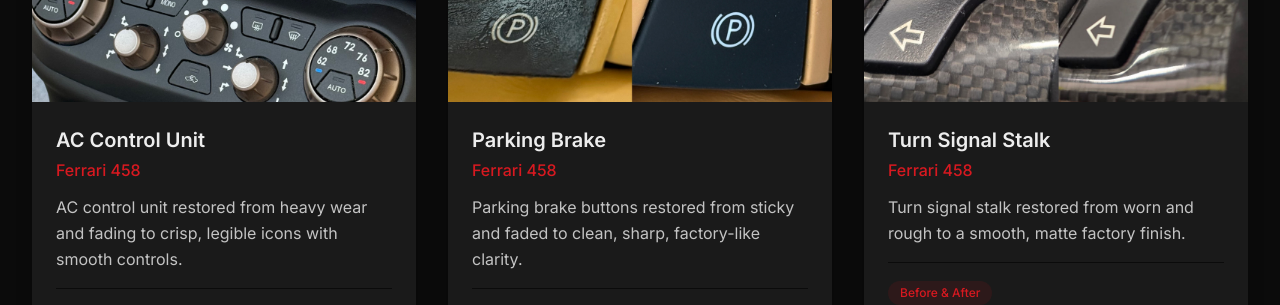
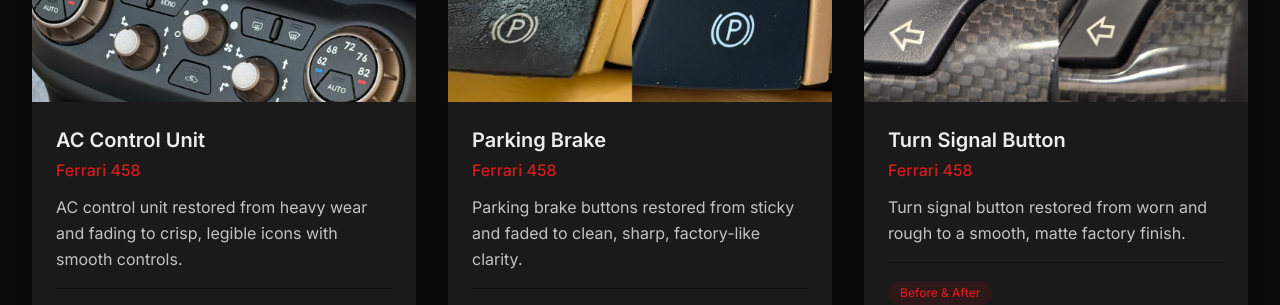
Before and after one commit to ElizabethT-N/Le-Reserve-Motorworks-LLC, a React (Vite) app: page / in a window 1280 px wide. Shown: the part 2580-2885 px from the top of the page. Built offline with nearby package versions, Linux system fonts and the light colour scheme.

Commit message:
correct turn signal button

```diff
--- a/src/data/gallery.ts
+++ b/src/data/gallery.ts
@@ -43,11 +43,11 @@
     caption: "Parking brake buttons restored from sticky and faded to clean, sharp, factory-like clarity."
   },
   {
-    id: "Turn Signal Stalk",
-    title: "Turn Signal Stalk",
+    id: "Turn Signal Button",
+    title: "Turn Signal Button",
     model: "Ferrari 458",
     image: "/assets/TurnSignalBA.jpg",
-    caption: "Turn signal stalk restored from worn and rough to a smooth, matte factory finish."
+    caption: "Turn signal button restored from worn and rough to a smooth, matte factory finish."
   },
   {
     id: "Left TFT Controls",
```
